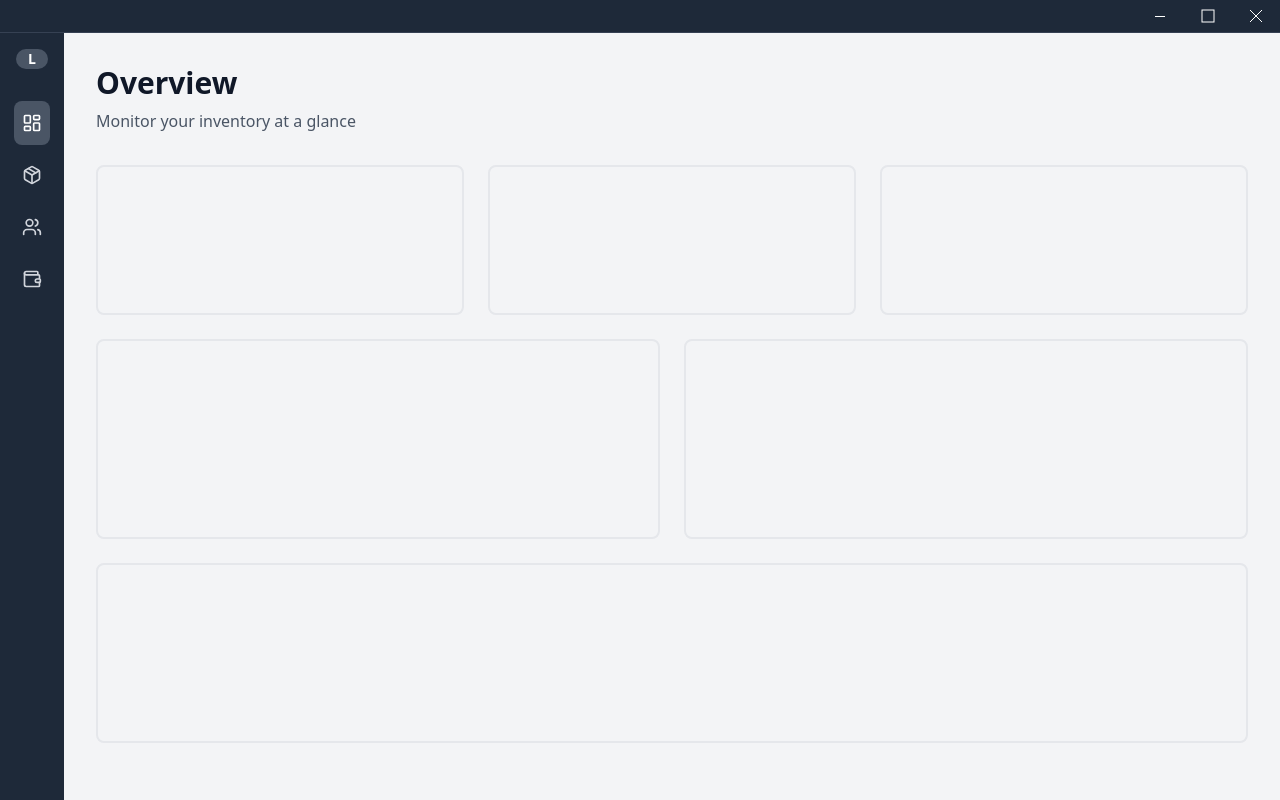
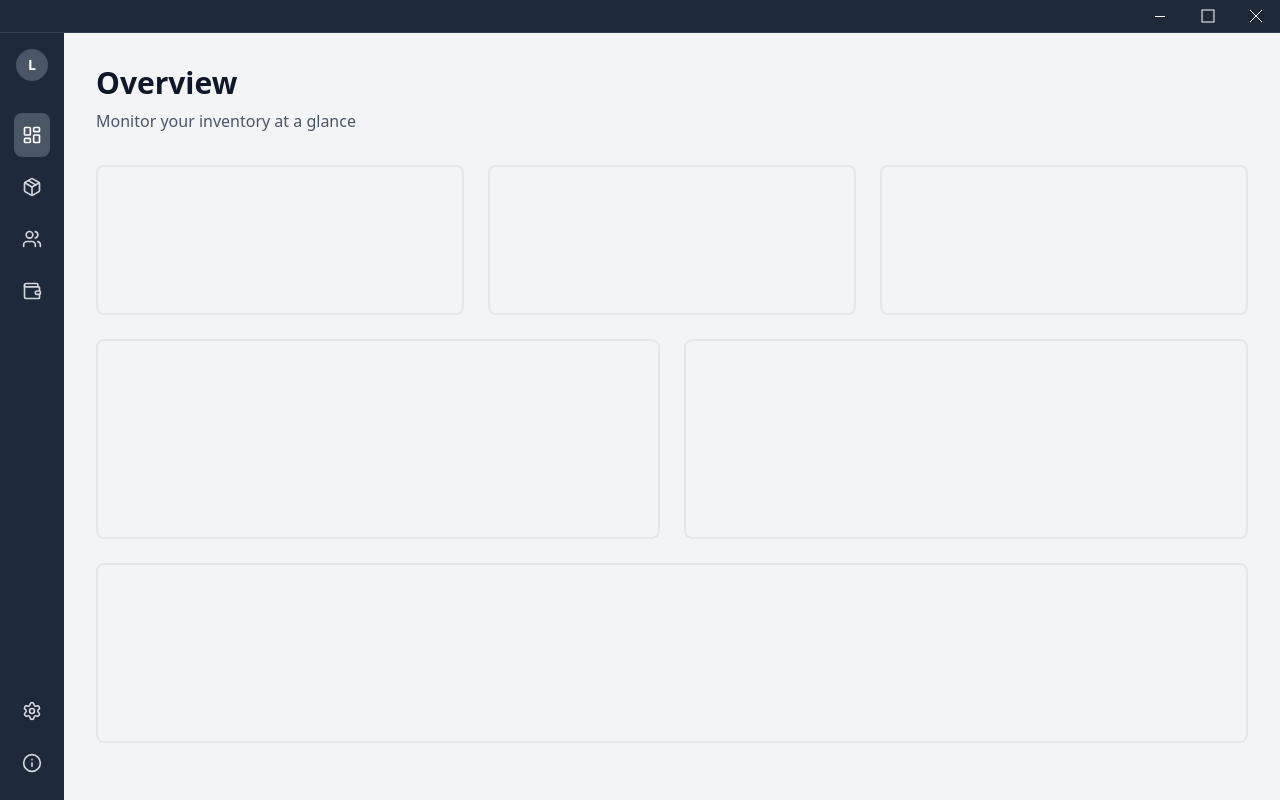
Before and after one commit to 6reenhorn/JIA-Integrated-Management-System, a React (Vite) app: page / in a window 1280 px wide. Built offline with nearby package versions, Linux system fonts and the light colour scheme.

Commit message:
Sidebar Icons Fixed

```diff
--- a/client/src/sidebar/Sidebar.tsx
+++ b/client/src/sidebar/Sidebar.tsx
@@ -122,15 +122,21 @@ const Sidebar: React.FC<SidebarProps> = ({ activeItem, onItemClick, onToggle })
   return (
     <div className="relative flex h-screen">
       {/* Collapsed sidebar with icons only */}
-      <div className="bg-gray-800 text-white w-16 min-h-screen flex flex-col items-center py-4 space-y-2 flex-shrink-0">
-        <div className="w-8 h-8 bg-gray-600 rounded-full flex items-center justify-center mb-4 hover:bg-gray-500 transition-colors duration-200" onClick={onToggle} style={{ cursor: 'pointer' }}>
+      <div className="bg-gray-800 text-white w-16 min-h-screen flex flex-col py-4 space-y-2 flex-shrink-0">
+        <div className="w-8 h-8 bg-gray-600 rounded-full flex items-center justify-center mb-4 hover:bg-gray-500 transition-colors duration-200 mx-auto" onClick={onToggle} style={{ cursor: 'pointer' }}>
           <span className="text-sm font-bold">L</span>
         </div>
-        <ul className="space-y-2 mt-4">
-          {mainMenuItems.map(renderMenuItem)}
-        </ul>
-        <div className="mt-140">
-          <ul className="space-y-2 mt-8.5">
+
+        {/* Main menu items */}
+        <div className="flex-1 flex flex-col items-center">
+          <ul className="space-y-2 mt-4">
+            {mainMenuItems.map(renderMenuItem)}
+          </ul>
+        </div>
+
+        {/* Support items at bottom */}
+        <div className="flex flex-col items-center pb-8">
+          <ul className="space-y-2">
             {supportItems.map(renderMenuItem)}
           </ul>
         </div>
```
